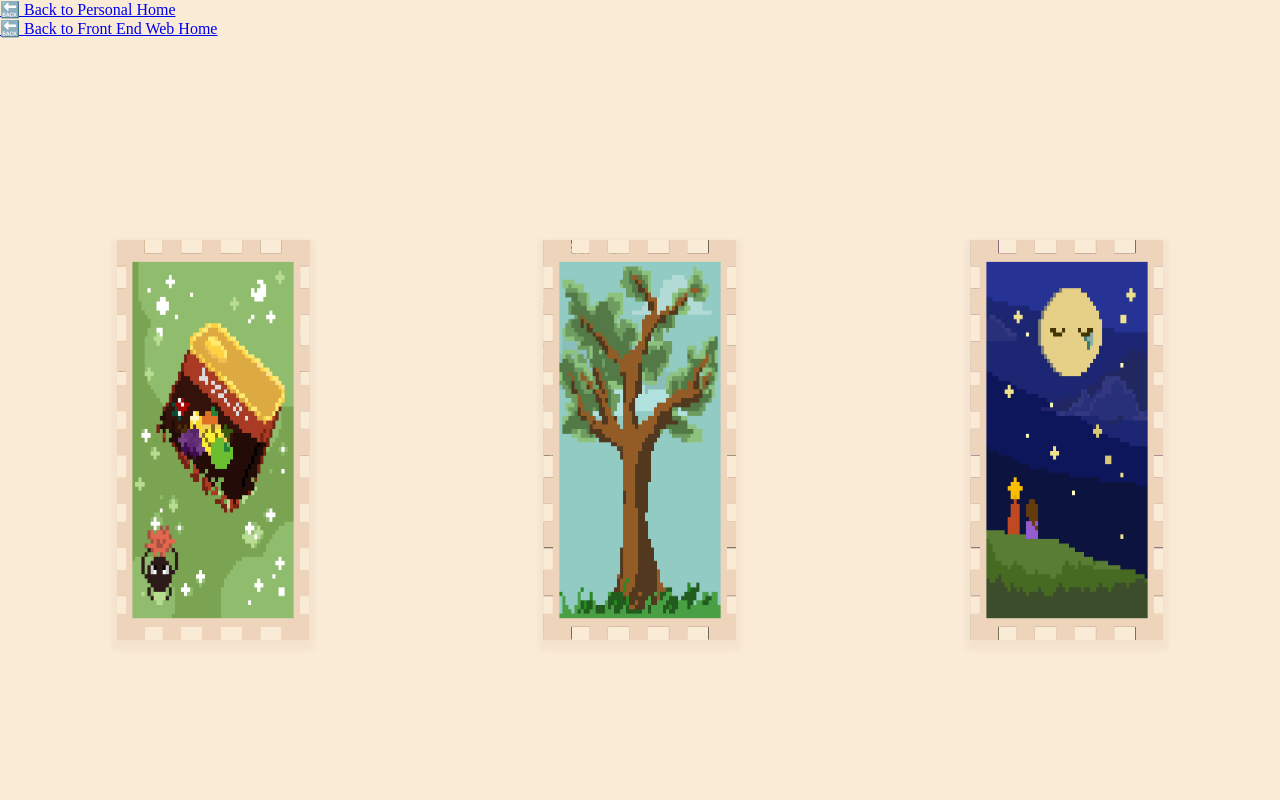
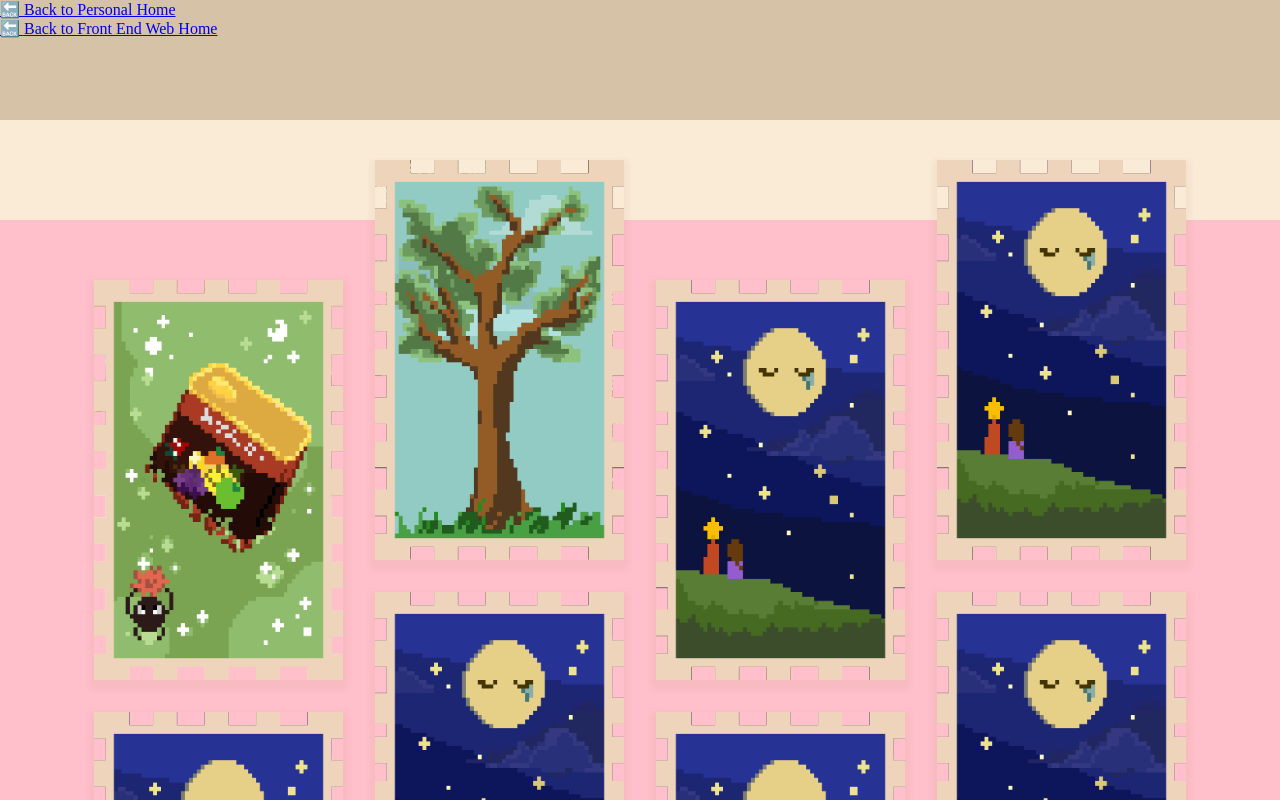
Before and after one commit to nataly2852/Personal, a plain HTML site: page FEW_Projects/Final/Home.html in a window 1280 px wide. Drawn offline with nearby package versions, Linux system fonts and the light colour scheme; some packages are replaced by stand-ins of ours.

Commit message:
Heart Placement Stagger

```diff
--- a/FEW_Projects/Final/Home.css
+++ b/FEW_Projects/Final/Home.css
@@ -2,70 +2,80 @@ html,
 body {
     margin: 0;
     padding: 0;
-}
-
-header {
-    height: 5vh;
+    overflow-x: hidden;
+    /* 🔹 Prevent horizontal scroll */
+    width: 100%;
+    height: 100%;
+    box-sizing: border-box;
     background-color: antiquewhite;
 }
 
-body {
-    background-color: antiquewhite;
+
+header {
+    height: 15vh;
+    width: 100%;
+    background-color: rgb(214, 194, 167);
 }
 
+
+*,
+*::before,
+*::after {
+    box-sizing: inherit;
+}
+
+/* stagger even items up */
+#bannerRoll .Sakuma:nth-child(even) {
+    transform: translateY(-60px);
+}
+
+/* stagger odd items down (optional) */
+#bannerRoll .Sakuma:nth-child(odd) {
+    transform: translateY(60px);
+}
+
+
 #bannerRoll {
-    /* background-color: pink; */
-    width: 100vw;
-    height: 50vh;
-    display: inline-flex;
+    background-color: pink;
+    width: 100%;
+    height: 100vh;
+    gap: 2em;
+    transform: translateY(100px);
+    display: flex;
+    flex-wrap: wrap;
+    justify-content: center;;
+    /* justify-content: space-around; */
 }
 
 .animPeel {
     transition: all 750ms ease-in-out;
 }
 
-#Sakuma {
-    position: relative;
-    width: 15vw;
+.Sakuma {
+    width: auto;
     height: 50vh;
     /* background-color: beige; */
-    margin: 0 auto;
+    display: inline-flex;
     backface-visibility: hidden;
     /* Used to hide the back of the card */
-    align-content: center;
 }
 
 
 .Banner {
-    position: absolute;
     /* background-color: white; */
     overflow: hidden;
     box-shadow: 0px 5px 5px 5px rgba(178, 137, 102, 0.082);
-}
-
-.bannerImg {
-    position: absolute;
-    width: 15vw;
-    height: 50vh;
 }
 
 .back {
     position: absolute;
     /* background-color: pink; */
     z-index: -1;
-    width: 15vw;
-    height: 50vh;
 }
 
-#projectImg {
-    position: absolute;
-    width: 15vw;
-    height: 50vh;
-}
 
 #bannerImg {
-    position: absolute;
-    width: 15vw;
+    width: auto;
     height: 50vh;
     margin: 1em;
     z-index: 1;
@@ -78,26 +88,26 @@ body {
 }
 
 .front {
-    width: 15vw;
+    width: auto;
     height: 50vh;
-    top: auto;
     /*   display:none; */
 }
 
 
-#Sakuma:hover #bannerImg {
+.Sakuma:hover #bannerImg {
     height: 30px;
     box-shadow: 0px 25px 15px 0px rgba(178, 137, 102, 0.31);
     transform: translateY(-20px);
     /* Initial shadow */
 }
 
-#Sakuma:hover .Banner {
+.Sakuma:hover .Banner {
+    height: 30px;
+    transform: translateY(-20px);
+    box-shadow: 0px 5px 15px 10px rgba(178, 137, 102, 0.31);
+}
+
+.Sakuma:hover #projectImg {
     height: 30px;
     transform: translateY(-20px);
 }
-
-#Sakuma:hover #projectImg {
-    height: 30px;
-    transform: translateY(-20px);
-}
--- a/FEW_Projects/Final/Home.html
+++ b/FEW_Projects/Final/Home.html
@@ -16,50 +16,122 @@
         <a href="../FEW.html"> 🔙 Back to Front End Web Home</a>
     </header>
 
+
     <div id="bannerRoll">
         <!--                      BANNER SAKUMA                       -->
-        <div id="Sakuma" class="animPeel">
+        <div class="animPeel Sakuma">
             <!--       front -->
             <div class="front Banner animPeel">
-                <img class="bannerImg animPeel" src="Aesprite_Assets/Sakuma Banner.png" />
+                <img class="bannerImg animPeel" src="Aesprite_Assets/Sakuma Banner.png"
+                    style="height: 50vh; width: auto;" />
             </div>
 
             <!-- back -->
             <div class="back">
                 <img id="projectImg" class="animPeel" src="Aesprite_Assets/Sakuma1.png"
-                    style="height: 50vh; width: 15vw;" />
+                    style="height: 50vh; width: auto;" />
             </div>
         </div>
         <!--                      BANNER TREE                       -->
-        <div id="Sakuma" class="animPeel">
+        <div class="Sakuma animPeel">
             <!--       front -->
             <div class="front Banner animPeel">
-                <img class="bannerImg animPeel" src="Aesprite_Assets/Tree Banner.png" />
+                <img class="bannerImg animPeel" src="Aesprite_Assets/Tree Banner.png"
+                    style="height: 50vh; width: auto;" />
             </div>
 
             <!-- back -->
             <div class="back">
                 <img id="projectImg" class="animPeel" src="Aesprite_Assets/TreeFinal.png"
-                    style="height: 50vh; width: 15vw;" />
+                    style="height: 50vh; width: auto;" />
             </div>
         </div>
         <!--                      BANNER STAR                       -->
-        <div id="Sakuma" class="animPeel">
+        <div class="Sakuma animPeel">
             <!--       front -->
             <div class="front Banner animPeel">
-                <img class="bannerImg animPeel" src="Aesprite_Assets/Star Banner.png" />
+                <img class="bannerImg animPeel" src="Aesprite_Assets/Star Banner.png"
+                    style="height: 50vh; width: auto;" />
             </div>
 
             <!-- back -->
             <div class="back">
                 <img id="projectImg" class="animPeel" src="Aesprite_Assets/StarFinal.png"
-                    style="height: 50vh; width: 15vw;" />
+                    style="height: 50vh; width: auto;" />
             </div>
         </div>
+        <!--                      BANNER STAR                       -->
+        <div class="Sakuma animPeel">
+            <!--       front -->
+            <div class="front Banner animPeel">
+                <img class="bannerImg animPeel" src="Aesprite_Assets/Star Banner.png"
+                    style="height: 50vh; width: auto;" />
+            </div>
+
+            <!-- back -->
+            <div class="back">
+                <img id="projectImg" class="animPeel" src="Aesprite_Assets/StarFinal.png"
+                    style="height: 50vh; width: auto;" />
+            </div>
+        </div>
+        <!--                      BANNER STAR                       -->
+        <div class="Sakuma animPeel">
+            <!--       front -->
+            <div class="front Banner animPeel">
+                <img class="bannerImg animPeel" src="Aesprite_Assets/Star Banner.png"
+                    style="height: 50vh; width: auto;" />
+            </div>
+
+            <!-- back -->
+            <div class="back">
+                <img id="projectImg" class="animPeel" src="Aesprite_Assets/StarFinal.png"
+                    style="height: 50vh; width: auto;" />
+            </div>
+        </div>
+        <!--                      BANNER STAR                       -->
+        <div class="Sakuma animPeel">
+            <!--       front -->
+            <div class="front Banner animPeel">
+                <img class="bannerImg animPeel" src="Aesprite_Assets/Star Banner.png"
+                    style="height: 50vh; width: auto;" />
+            </div>
+
+            <!-- back -->
+            <div class="back">
+                <img id="projectImg" class="animPeel" src="Aesprite_Assets/StarFinal.png"
+                    style="height: 50vh; width: auto;" />
+            </div>
+        </div>
+        <!--                      BANNER STAR                       -->
+        <div class="Sakuma animPeel">
+            <!--       front -->
+            <div class="front Banner animPeel">
+                <img class="bannerImg animPeel" src="Aesprite_Assets/Star Banner.png"
+                    style="height: 50vh; width: auto;" />
+            </div>
+
+            <!-- back -->
+            <div class="back">
+                <img id="projectImg" class="animPeel" src="Aesprite_Assets/StarFinal.png"
+                    style="height: 50vh; width: auto;" />
+            </div>
+        </div>
+        <!--                      BANNER STAR                       -->
+        <div class="Sakuma animPeel">
+            <!--       front -->
+            <div class="front Banner animPeel">
+                <img class="bannerImg animPeel" src="Aesprite_Assets/Star Banner.png"
+                    style="height: 50vh; width: auto;" />
+            </div>
+
+            <!-- back -->
+            <div class="back">
+                <img id="projectImg" class="animPeel" src="Aesprite_Assets/StarFinal.png"
+                    style="height: 50vh; width: auto;" />
+            </div>
+        </div>
+
     </div>
-
-
-
 </body>
 
 <script src="Home.js"></script>
```
Also changed, not shown: TreePower/TreePower.html (+6 -6 lines).
